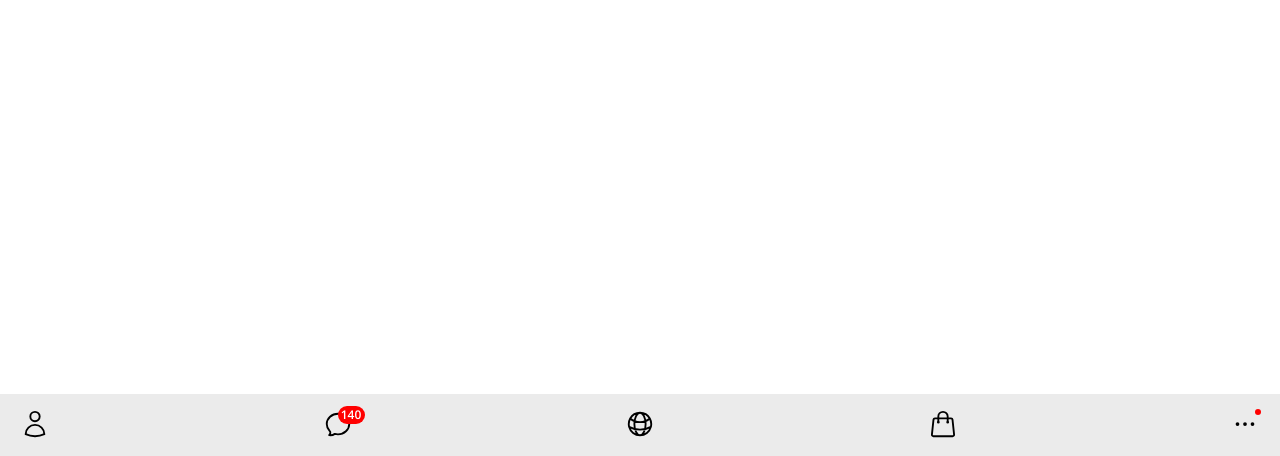
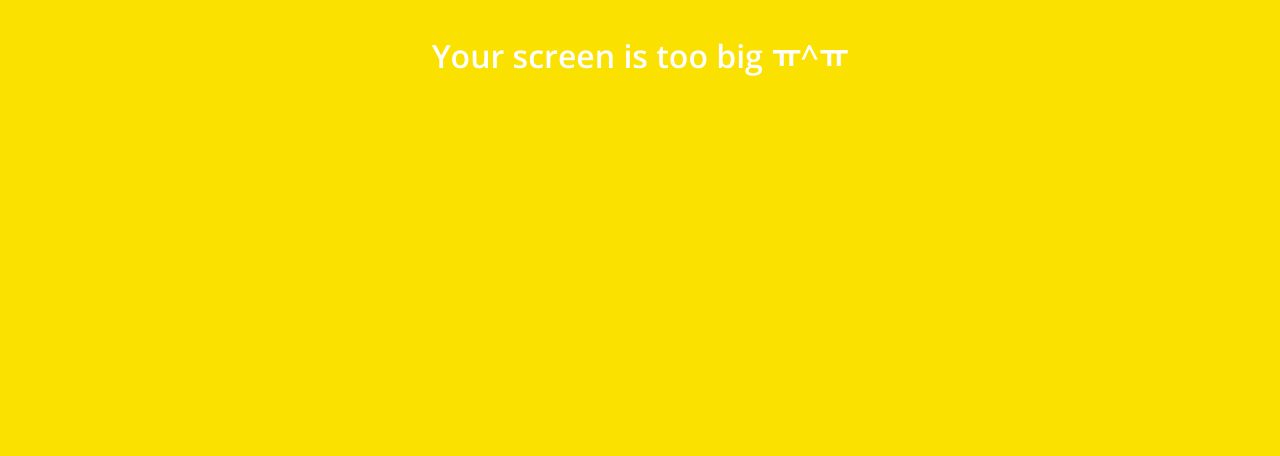
Before and after one commit to ysk9926/kokoa-clone, a plain HTML site: page chat.html in a window 1280 px wide. Shown: the part 344-800 px from the top of the page. Drawn offline with nearby package versions, Linux system fonts and the light colour scheme.

Commit message:
set mediaquery

```diff
--- a/chat.html
+++ b/chat.html
@@ -241,5 +241,8 @@
         </li>
       </ul>
     </nav>
+    <div class="no-mobile">
+      <span>Your screen is too big ㅠ^ㅠ</span>
+    </div>
   </body>
 </html>
--- /dev/null
+++ b/css/components/no-mobile.css
@@ -0,0 +1,19 @@
+.no-mobile {
+  position: absolute;
+  top: 0;
+  background-color: var(--yello);
+  width: 100%;
+  height: 100vh;
+  color: white;
+  font-size: 32px;
+  display: flex;
+  justify-content: center;
+  align-items: center;
+  font-weight: 600;
+}
+
+@media screen and (max-width: 600px) {
+  .no-mobile {
+    display: none;
+  }
+}
--- a/css/style.css
+++ b/css/style.css
@@ -7,6 +7,7 @@
 @import "components/screen-header.css";
 @import "components/user-components.css";
 @import "components/chat-header.css";
+@import "components/no-mobile.css";
 /*screen*/
 @import "screen/login.css";
 @import "screen/friends.css";
```
Also changed, not shown: friends.html (+3 -0 lines), index.html (+26 -11 lines), setting.html (+4 -0 lines).
